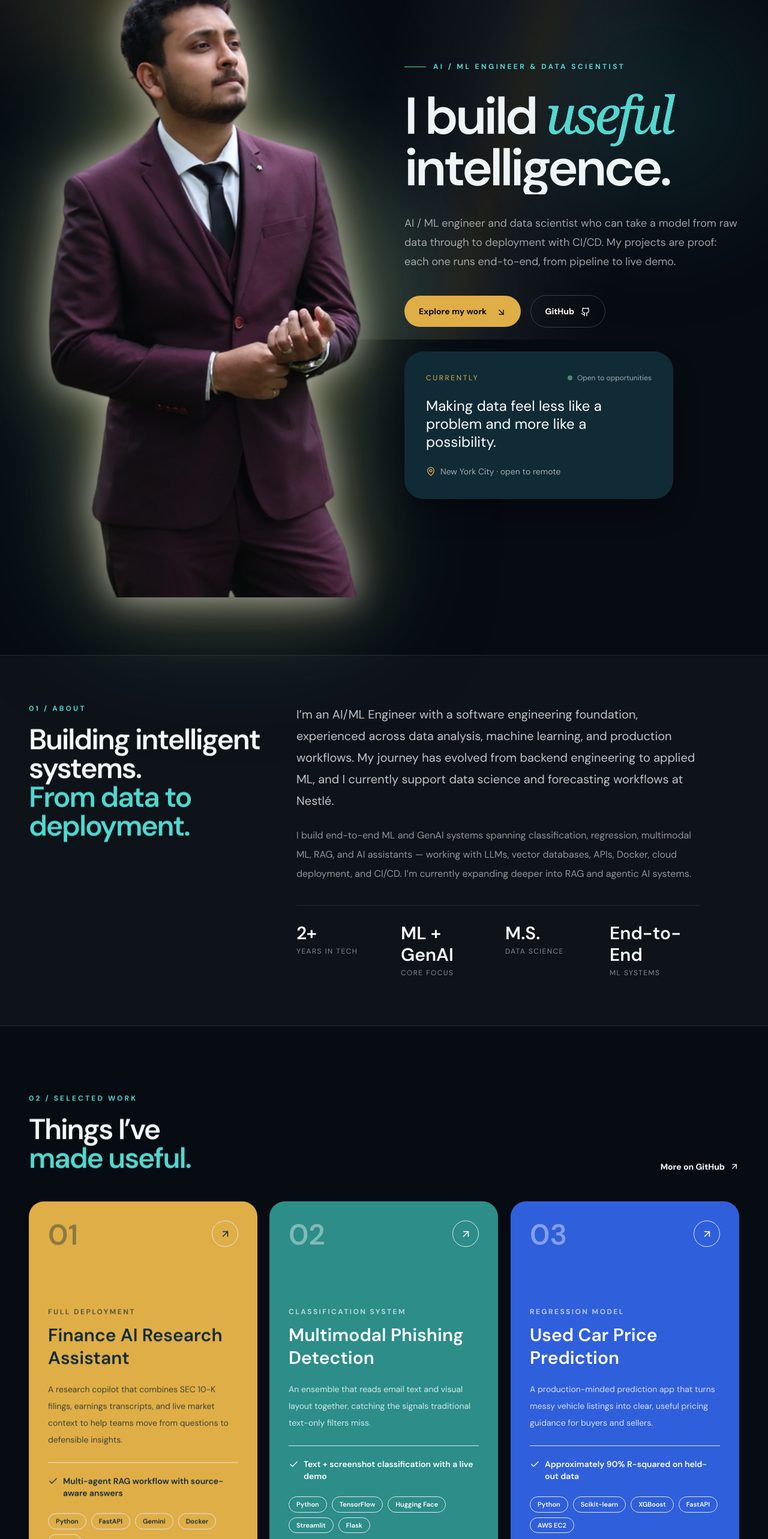
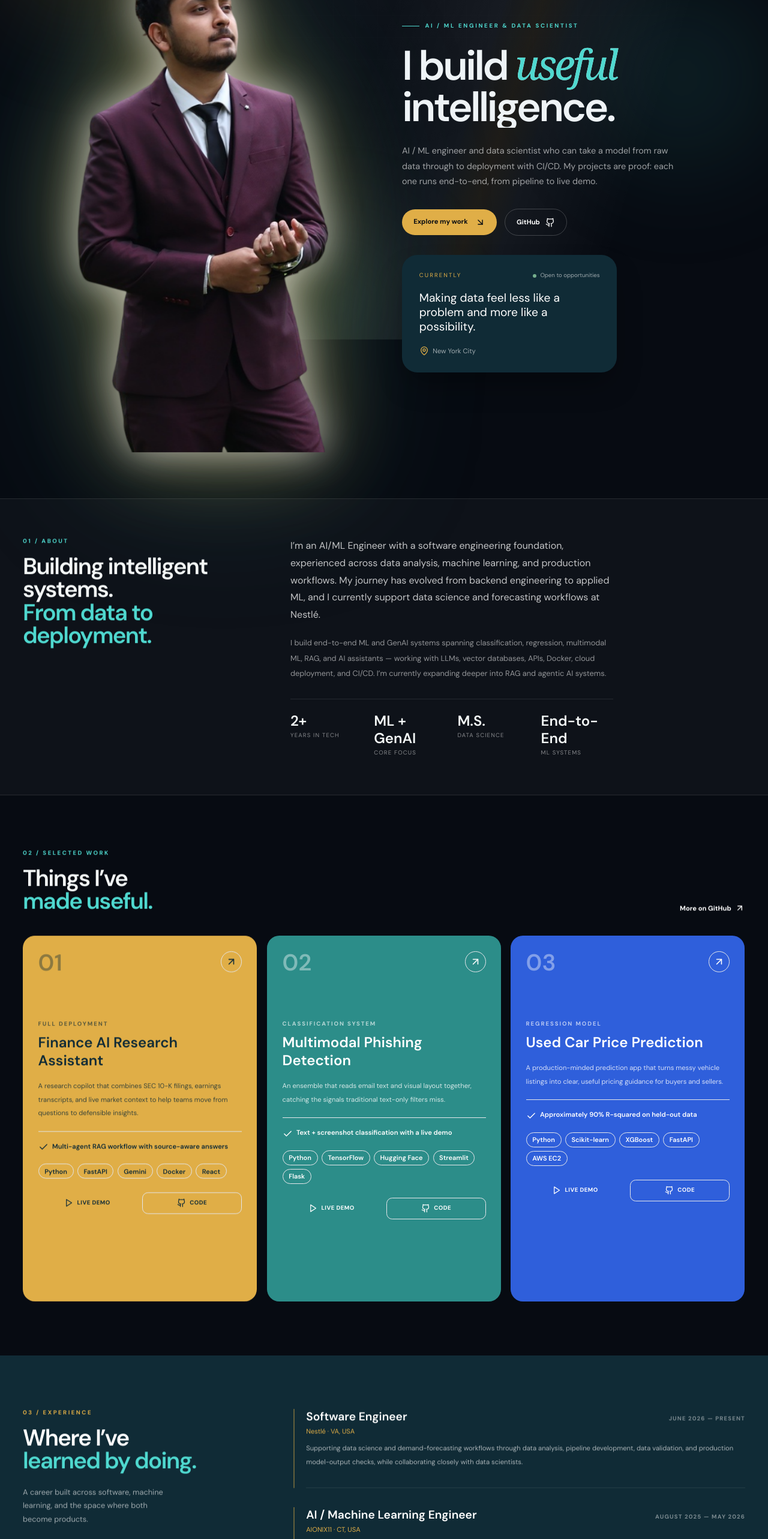
Before and after one commit to srisaktic/portfolio, a React (Vite) app: page / in a window 1280 px wide. Shown: the part 234-2800 px from the top of the page at 60% size. Built offline with nearby package versions, Linux system fonts and the light colour scheme; a web font is replaced by a local one.

Commit message:
Simplify experience section descriptions, remove open-to-remote text

```diff
--- a/src/App.tsx
+++ b/src/App.tsx
@@ -4,7 +4,6 @@ import {
   ArrowDownRight,
   ArrowUpRight,
   Check,
-  ChevronRight,
   Code2,
   Database,
   GraduationCap,
@@ -44,15 +43,15 @@ const projects = [
 const experience = [
   {
     period: 'June 2026 — Present', role: 'Software Engineer', company: 'Nestlé', location: 'VA, USA',
-    points: ['Collaborate with data scientists on a demand-forecasting project, translating feature requirements into reliable data pipelines and validating input datasets with Pandas.', 'Run sanity checks and range validation on model outputs before production release, flagging anomalies to maintain prediction reliability.', 'Ship FastAPI endpoints that serve model predictions to downstream planning systems, with request validation and error handling.'],
+    description: 'Supporting data science and demand-forecasting workflows through data analysis, pipeline development, data validation, and production model-output checks, while collaborating closely with data scientists.',
   },
   {
     period: 'August 2025 — May 2026', role: 'AI / Machine Learning Engineer', company: 'AIONIX11', location: 'CT, USA',
-    points: ['Built an end-to-end churn prediction pipeline for a retail e-commerce client, identifying at-risk customers and automating supervised model training.', 'Built a CI/CD pipeline that ran unit tests, linting, and engineering standards checks across AWS and Docker deployments.', 'Benchmarked Logistic Regression, Random Forest, and XGBoost, selecting XGBoost after handling class imbalance with weighted training.'],
+    description: 'Built end-to-end machine learning solutions, covering data preparation, model development and evaluation, API integration, Docker deployment, AWS, and CI/CD workflows.',
   },
   {
     period: 'February 2022 — May 2023', role: 'Associate Software Engineer', company: 'Hexaware Technologies Ltd', location: 'Chennai, India',
-    points: ['Developed and maintained backend application modules using Java, Spring Boot, REST APIs, and SQL.', 'Reduced response times by approximately 25% through query optimization and delivered 30+ JUnit test cases while resolving SonarQube findings.'],
+    description: 'Worked on backend software development and production support, using Java, Spring Boot, REST APIs, and SQL to build, maintain, and troubleshoot enterprise applications.',
   },
 ];
 
@@ -62,7 +61,7 @@ const education = [
     detail: 'Coursework in machine learning, deep learning, NLP, and data engineering. Capstone focused on applied AI systems.',
   },
   {
-    degree: 'B.E. in Electronics & Communication Engineering', school: 'KCG College of Technology', location: 'Chennai, India', period: '2017 — 2021',
+    degree: 'B.E. in Electronics & Communication Engineering', school: 'KCG College of Technology', location: 'Chennai, India', period: '2018 — 2022',
     detail: 'Foundation in engineering, mathematics, and programming that led into software engineering and data science.',
   },
 ];
@@ -186,7 +185,7 @@ function App() {
           style={{
             backgroundImage:
               'linear-gradient(rgba(255,255,255,0.035) 1px, transparent 1px), linear-gradient(90deg, rgba(255,255,255,0.035) 1px, transparent 1px)',
-            backgroundSize: '46px 46px',
+            backgroundSize: '37px 37px',
             maskImage: 'radial-gradient(ellipse 80% 60% at 50% 0%, black 40%, transparent 100%)',
             WebkitMaskImage: 'radial-gradient(ellipse 80% 60% at 50% 0%, black 40%, transparent 100%)',
           }}
@@ -199,12 +198,12 @@ function App() {
           className="absolute inset-0 hidden opacity-80 lg:block"
           style={{
             background:
-              'radial-gradient(600px circle at var(--spot-x, 50%) var(--spot-y, 20%), rgba(255,255,255,0.05), transparent 70%)',
+              'radial-gradient(480px circle at var(--spot-x, 50%) var(--spot-y, 20%), rgba(255,255,255,0.05), transparent 70%)',
           }}
         />
       </div>
 
-      <header className="sticky top-0 z-50 border-b border-white/10 bg-[#070b12]/90 backdrop-blur-xl">
+      <header className="relative z-50 border-b border-white/10 bg-[#070b12]/90 backdrop-blur-xl">
         <div className="pointer-events-none absolute inset-x-0 bottom-0 h-px bg-gradient-to-r from-transparent via-[#e0ae47]/60 to-transparent" />
         <nav className="mx-auto flex max-w-[1440px] items-center justify-between gap-6 px-6 py-5 lg:px-16" aria-label="Main navigation">
           <a href="#top" className="group flex items-center gap-3" onClick={closeMenu}>
@@ -233,7 +232,7 @@ function App() {
           <img
             src="/hero-photo.png"
             alt="Sri Sakticharan"
-            className="animate-glow-pulse relative mx-auto w-full max-w-[360px] sm:max-w-[440px] lg:max-w-[560px]" />
+            className="animate-glow-pulse relative mx-auto w-full max-w-[290px] sm:max-w-[350px] lg:max-w-[450px]" />
         </div>
 
         <Reveal className="order-2 text-center lg:text-left" delay={0}>
@@ -254,7 +253,7 @@ function App() {
             <div className="relative rounded-[2rem] bg-[#102b36] p-7 text-white shadow-2xl shadow-black/40 sm:p-9">
               <div className="mb-6 flex items-center justify-between"><span className="text-xs uppercase tracking-[0.22em] text-[#e0ae47]">Currently</span><span className="flex items-center gap-2 text-xs text-white/60"><span className="h-2 w-2 animate-pulse rounded-full bg-[#8fd1a4]" /> Open to opportunities</span></div>
               <p className="font-display text-2xl leading-tight">Making data feel less like a problem and more like a possibility.</p>
-              <div className="mt-6 flex items-center gap-2 text-sm text-white/60"><MapPin size={16} className="text-[#e0ae47]" /> New York City · open to remote</div>
+              <div className="mt-6 flex items-center gap-2 text-sm text-white/60"><MapPin size={16} className="text-[#e0ae47]" /> New York City</div>
             </div>
           </div>
         </Reveal>
@@ -334,9 +333,7 @@ function App() {
                     </div>
                     <p className="text-xs font-bold uppercase tracking-[0.12em] text-white/45">{item.period}</p>
                   </div>
-                  <ul className="space-y-3 text-sm leading-7 text-white/65">
-                    {item.points.map((point) => <li key={point} className="flex gap-3"><ChevronRight className="mt-1 shrink-0 text-[#8fd1a4]" size={16} />{point}</li>)}
-                  </ul>
+                  <p className="text-sm leading-7 text-white/65">{item.description}</p>
                   {index < experience.length - 1 && <div className="my-10 h-px bg-white/10" />}
                 </Reveal>
               ))}
--- a/src/index.css
+++ b/src/index.css
@@ -4,7 +4,7 @@
 @tailwind utilities;
 
 @layer base {
-  html { scroll-behavior: smooth; }
+  html { scroll-behavior: smooth; font-size: 80%; }
   body { margin: 0; font-family: 'DM Sans', sans-serif; background: #070b12; }
   ::selection { background: #e0ae47; color: #102b36; }
 }
```
